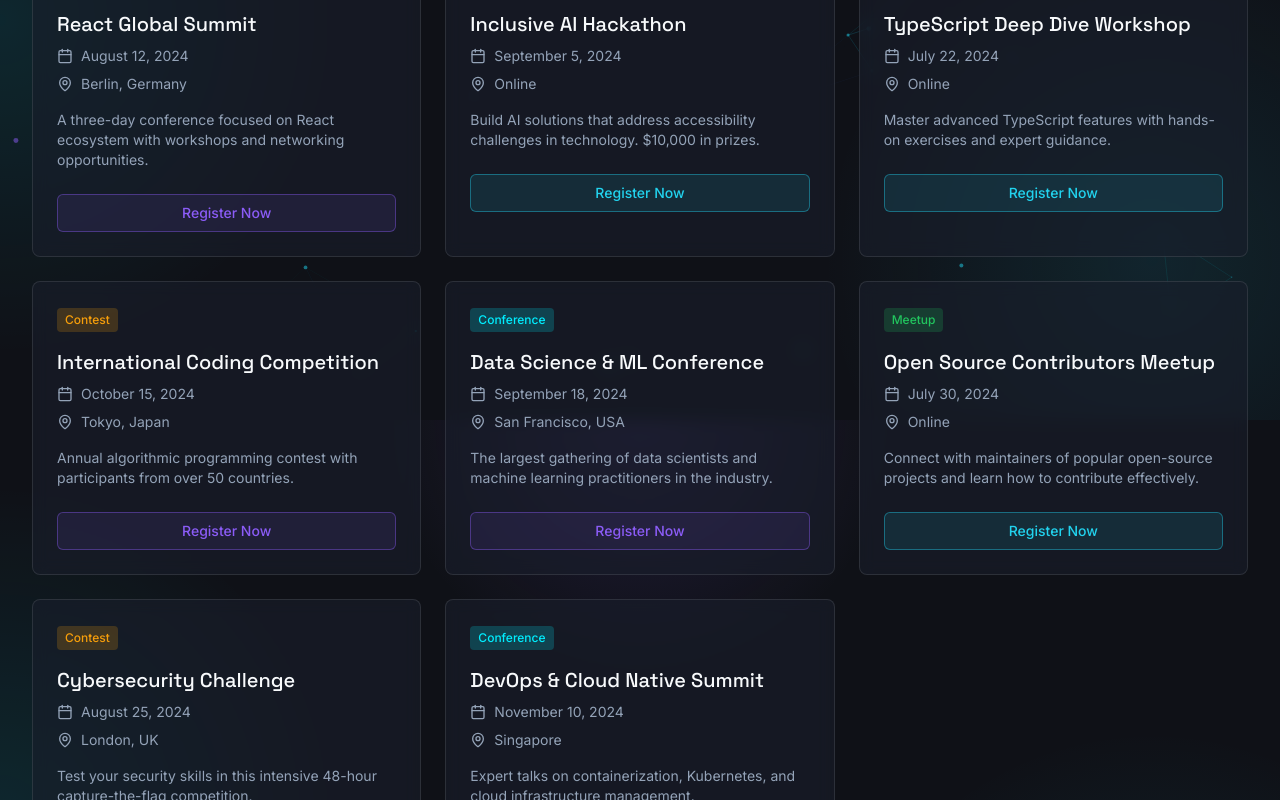
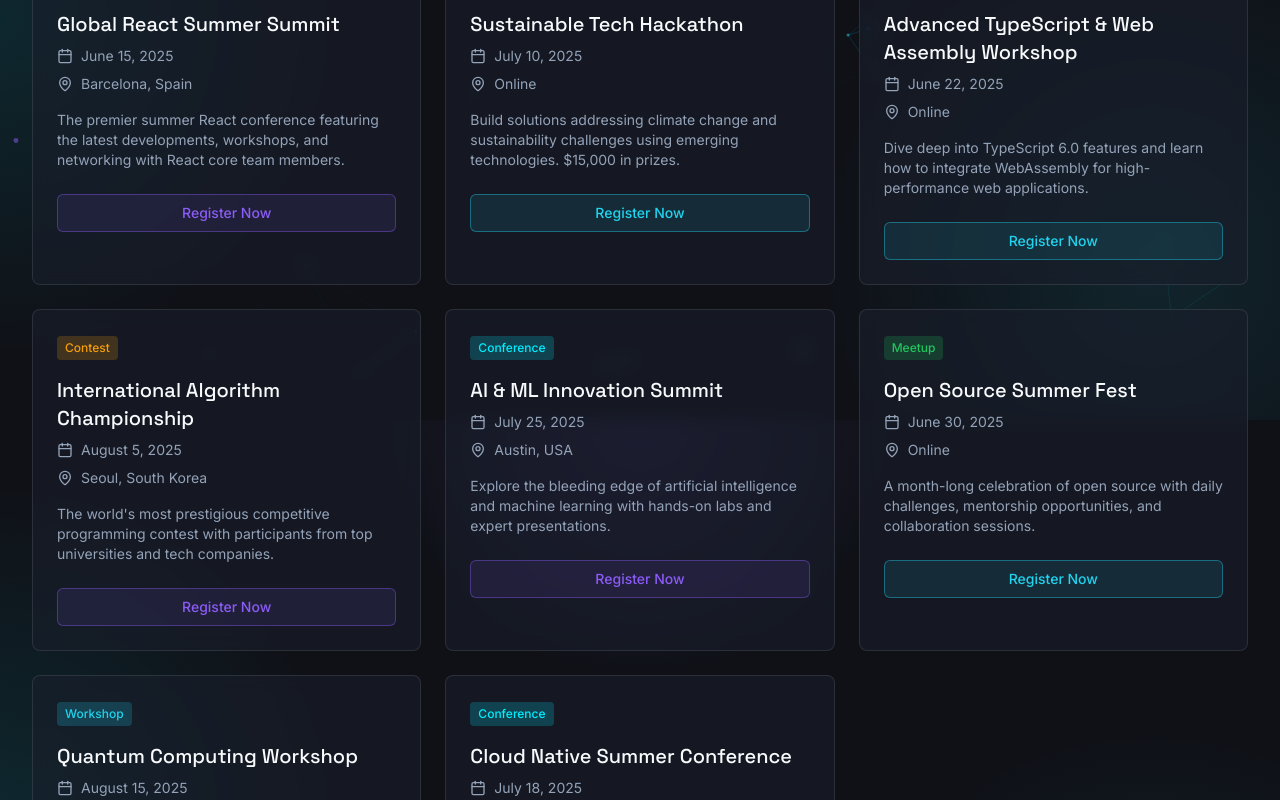
Before and after one commit to benSpace15/benspace-code-hub, a React (Vite) app: page /events in a window 1280 px wide. Shown: the part 380-1180 px from the top of the page. Built offline with nearby package versions, Linux system fonts and the light colour scheme.

Commit message:
Refactor: Update events to summer 2025
Updated the Events page to display events for the summer of 2025.

```diff
--- a/src/pages/Events.tsx
+++ b/src/pages/Events.tsx
@@ -1,4 +1,3 @@
-
 import { useState, useEffect } from 'react';
 import { Calendar, MapPin, Filter, Search } from 'lucide-react';
 
@@ -25,79 +24,79 @@ const Events = () => {
   const [locationFilter, setLocationFilter] = useState('all');
   const [showFilters, setShowFilters] = useState(false);
 
-  // Sample events data
+  // Updated events data for Summer 2025
   useEffect(() => {
     const eventsData: Event[] = [
       {
         id: 1,
-        title: "React Global Summit",
-        date: "2024-08-12",
-        location: "Berlin, Germany",
+        title: "Global React Summer Summit",
+        date: "2025-06-15",
+        location: "Barcelona, Spain",
         isOnline: false,
-        description: "A three-day conference focused on React ecosystem with workshops and networking opportunities.",
+        description: "The premier summer React conference featuring the latest developments, workshops, and networking with React core team members.",
         category: "conference"
       },
       {
         id: 2,
-        title: "Inclusive AI Hackathon",
-        date: "2024-09-05",
+        title: "Sustainable Tech Hackathon",
+        date: "2025-07-10",
         location: "Online",
         isOnline: true,
-        description: "Build AI solutions that address accessibility challenges in technology. $10,000 in prizes.",
+        description: "Build solutions addressing climate change and sustainability challenges using emerging technologies. $15,000 in prizes.",
         category: "hackathon"
       },
       {
         id: 3,
-        title: "TypeScript Deep Dive Workshop",
-        date: "2024-07-22",
+        title: "Advanced TypeScript & Web Assembly Workshop",
+        date: "2025-06-22",
         location: "Online",
         isOnline: true,
-        description: "Master advanced TypeScript features with hands-on exercises and expert guidance.",
+        description: "Dive deep into TypeScript 6.0 features and learn how to integrate WebAssembly for high-performance web applications.",
         category: "workshop"
       },
       {
         id: 4,
-        title: "International Coding Competition",
-        date: "2024-10-15",
-        location: "Tokyo, Japan",
+        title: "International Algorithm Championship",
+        date: "2025-08-05",
+        location: "Seoul, South Korea",
         isOnline: false,
-        description: "Annual algorithmic programming contest with participants from over 50 countries.",
+        description: "The world's most prestigious competitive programming contest with participants from top universities and tech companies.",
         category: "contest"
       },
       {
         id: 5,
-        title: "Data Science & ML Conference",
-        date: "2024-09-18",
-        location: "San Francisco, USA",
+        title: "AI & ML Innovation Summit",
+        date: "2025-07-25",
+        location: "Austin, USA",
         isOnline: false,
-        description: "The largest gathering of data scientists and machine learning practitioners in the industry.",
+        description: "Explore the bleeding edge of artificial intelligence and machine learning with hands-on labs and expert presentations.",
         category: "conference"
       },
       {
         id: 6,
-        title: "Open Source Contributors Meetup",
-        date: "2024-07-30",
+        title: "Open Source Summer Fest",
+        date: "2025-06-30",
         location: "Online",
         isOnline: true,
-        description: "Connect with maintainers of popular open-source projects and learn how to contribute effectively.",
+        description: "A month-long celebration of open source with daily challenges, mentorship opportunities, and collaboration sessions.",
         category: "meetup"
       },
       {
         id: 7,
-        title: "Cybersecurity Challenge",
-        date: "2024-08-25",
-        location: "London, UK",
+        title: "Quantum Computing Workshop",
+        date: "2025-08-15",
+        location: "Zurich, Switzerland",
         isOnline: false,
-        description: "Test your security skills in this intensive 48-hour capture-the-flag competition.",
-        category: "contest"
+        description: "Practical introduction to quantum algorithms and programming quantum computers with IBM Q System experts.",
+        category: "workshop"
       },
       {
         id: 8,
-        title: "DevOps & Cloud Native Summit",
-        date: "2024-11-10",
+        title: "Cloud Native Summer Conference",
+        date: "2025-07-18",
         location: "Singapore",
         isOnline: false,
-        description: "Expert talks on containerization, Kubernetes, and cloud infrastructure management.",
+        description: "Focus on microservices, serverless, and cloud infrastructure optimization for the modern enterprise.",
         category: "conference"
       },
     ];
```
